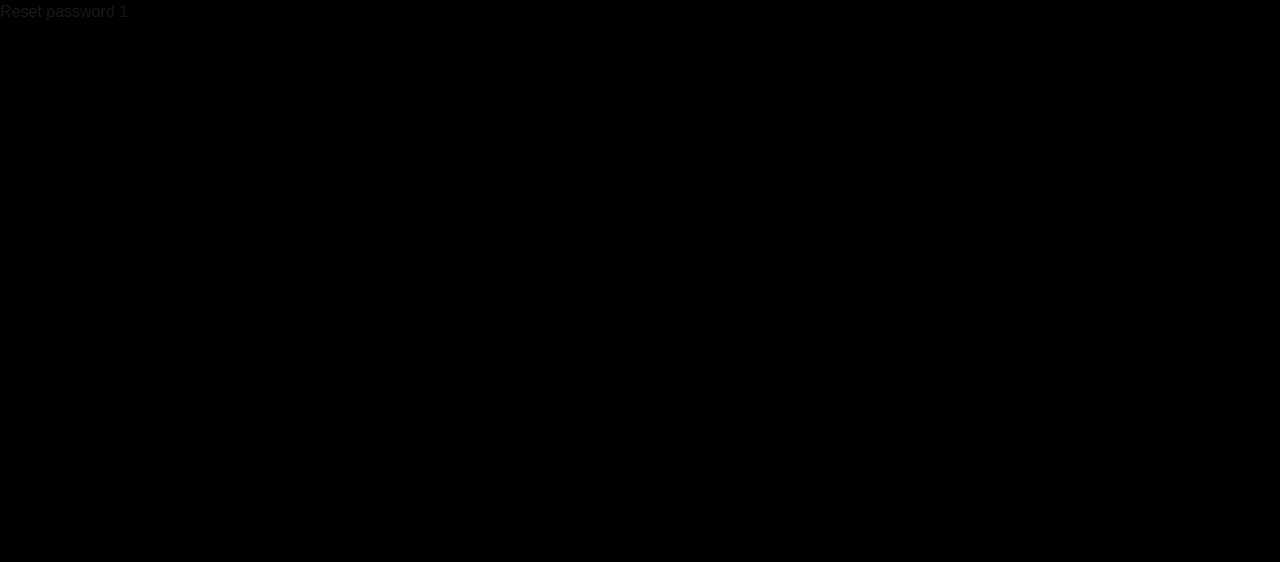
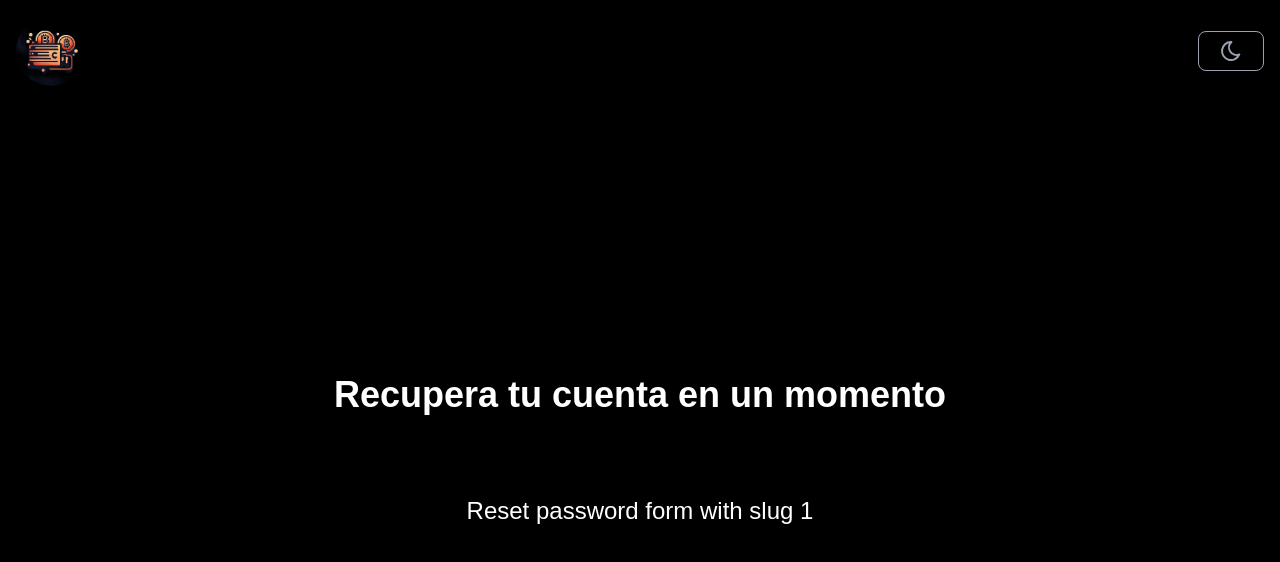
Before and after one commit to RafaelMoro/next-budget-master, a Next.js app: page /reset-password/1 in a window 1280 px wide. Shown: the top 562 px of the page. Built offline with nearby package versions, Linux system fonts and the light colour scheme.

Commit message:
Implement reset password functionality with dedicated component

```diff
--- a/src/app/reset-password/[slug]/page.tsx
+++ b/src/app/reset-password/[slug]/page.tsx
@@ -1,3 +1,6 @@
+import { ResetPassword } from "@/features/Login/ResetPassword/ResetPassword"
+import { Suspense } from "react"
+
 export default async function ResetPasswordPage({
   params,
 }: {
@@ -6,6 +9,8 @@ export default async function ResetPasswordPage({
   const { slug } = await params
 
   return (
-    <div>Reset password {slug}</div>
+    <Suspense fallback={<p>Fallback reset password</p>}>
+      <ResetPassword slug={slug} />
+    </Suspense>
   )
 }
--- /dev/null
+++ b/src/features/Login/ResetPassword/ResetPassword.tsx
@@ -0,0 +1,18 @@
+"use client"
+import { Header } from "@/shared/ui/organisms/Header"
+
+export interface ResetPasswordProps {
+  slug: string
+}
+
+export const ResetPassword = ({ slug }: ResetPasswordProps) => {
+  return (
+    <div className="min-h-screen flex flex-col">
+      <Header />
+      <main className="flex-1 flex flex-col justify-center items-center gap-20 min-h-full">
+        <h1 className="text-black dark:text-white text-4xl text-center font-bold">Recupera tu cuenta en un momento</h1>
+        <p className="text-2xl text-white">Reset password form with slug {slug}</p>
+      </main>
+    </div>
+  )
+}
```
